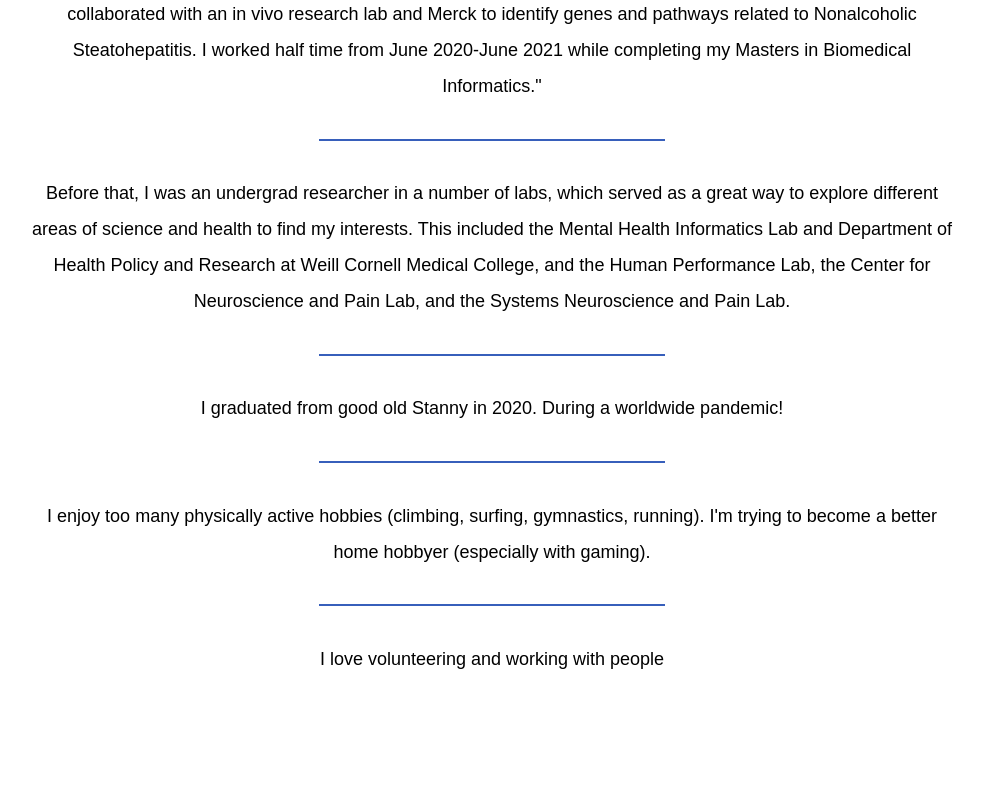
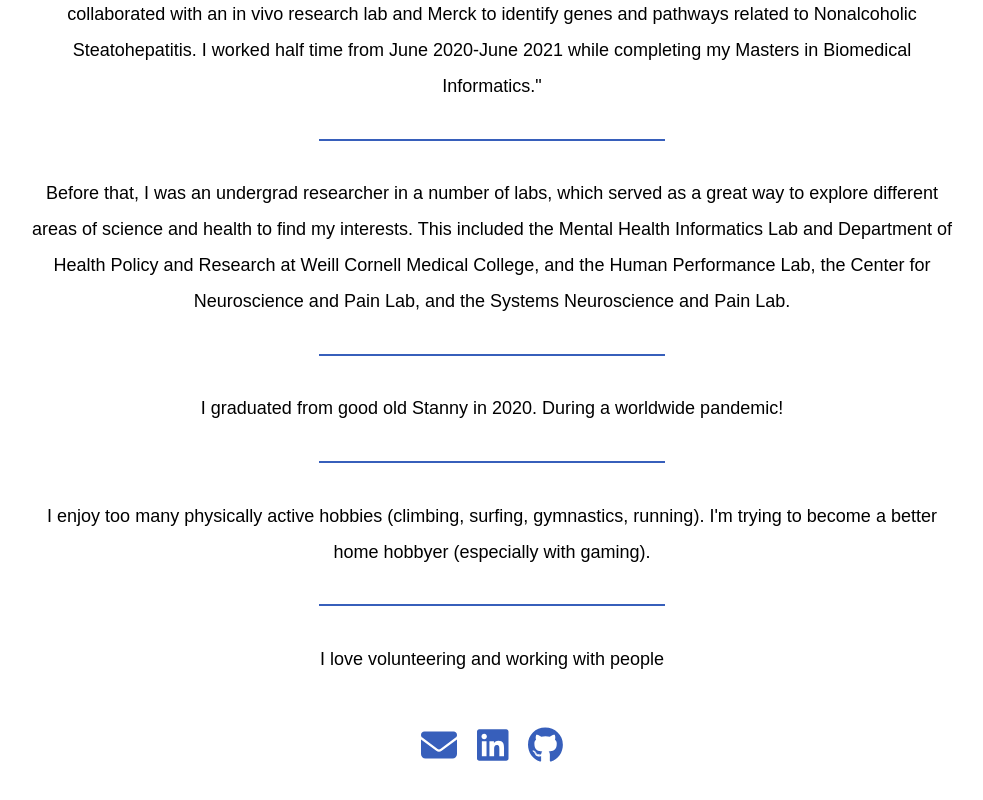
Before and after one commit to nikkiptaylor/nikkiptaylor.github.io, a Next.js app: page / in a window 1280 px wide. Shown: the part 897-1697 px from the top of the page, without its empty margins (148-1131 px from the left). Before the commit the page ends 1574 px from the top, so only its background shows below. Built offline with nearby package versions, Linux system fonts and the light colour scheme; a web font is replaced by a local one.

Commit message:
add footer with links

```diff
--- /dev/null
+++ b/components/footer.tsx
@@ -0,0 +1,23 @@
+import { FontAwesomeIcon } from "@fortawesome/react-fontawesome";
+import { faEnvelope } from "@fortawesome/free-solid-svg-icons";
+import { faLinkedin, faGithub } from "@fortawesome/free-brands-svg-icons";
+import Link from "next/link";
+import styles from "@/styles/footer.module.css";
+
+export default function Footer() {
+  return (
+    <footer>
+      <div className={styles.footer}>
+        <Link href="mailto:nikkiptaylor2@gmail.com">
+          <FontAwesomeIcon icon={faEnvelope} size="2x" />
+        </Link>
+        <Link href="https://www.linkedin.com/in/nikki-taylor-319358121/">
+          <FontAwesomeIcon icon={faLinkedin} size="2x" />
+        </Link>
+        <Link href="https://github.com/nikkiptaylor">
+          <FontAwesomeIcon icon={faGithub} size="2x" />
+        </Link>
+      </div>
+    </footer>
+  );
+}
--- a/components/layout.tsx
+++ b/components/layout.tsx
@@ -1,6 +1,7 @@
 import React, { ReactNode } from "react";
 import Head from "next/head";
 import Header from "./header";
+import Footer from "./footer";
 import "@fontsource/forum";
 
 // Component to use as container for all pages
@@ -14,6 +15,8 @@ export default function Layout({ children }: { children: ReactNode }) {
       <Header></Header>
 
       {children}
+
+      <Footer></Footer>
     </div>
   );
 }
--- a/package.json
+++ b/package.json
@@ -10,6 +10,9 @@
   },
   "dependencies": {
     "@fontsource/forum": "^5.0.15",
+    "@fortawesome/free-brands-svg-icons": "^6.4.2",
+    "@fortawesome/free-solid-svg-icons": "^6.4.2",
+    "@fortawesome/react-fontawesome": "^0.2.0",
     "@types/node": "20.6.0",
     "@types/react": "^18.2.21",
     "@types/react-dom": "18.2.7",
--- a/pages/index.tsx
+++ b/pages/index.tsx
@@ -17,7 +17,7 @@ export default function Home() {
 
         <p className={styles.textbox}>
           Hello, I'm Nikki! Welcome to my in progress website. Very much in
-          progress.{" "}
+          progress.
           <span style={{ color: "red" }}>Please go away if you aren't me.</span>
         </p>
       </div>
--- /dev/null
+++ b/styles/footer.module.css
@@ -0,0 +1,8 @@
+.footer {
+  padding: 50px;
+  text-align: center;
+}
+
+.footer a {
+  margin: 0 10px;
+}
```
Also changed, not shown: 2 other files (tests, documents, lock files or other folders).
